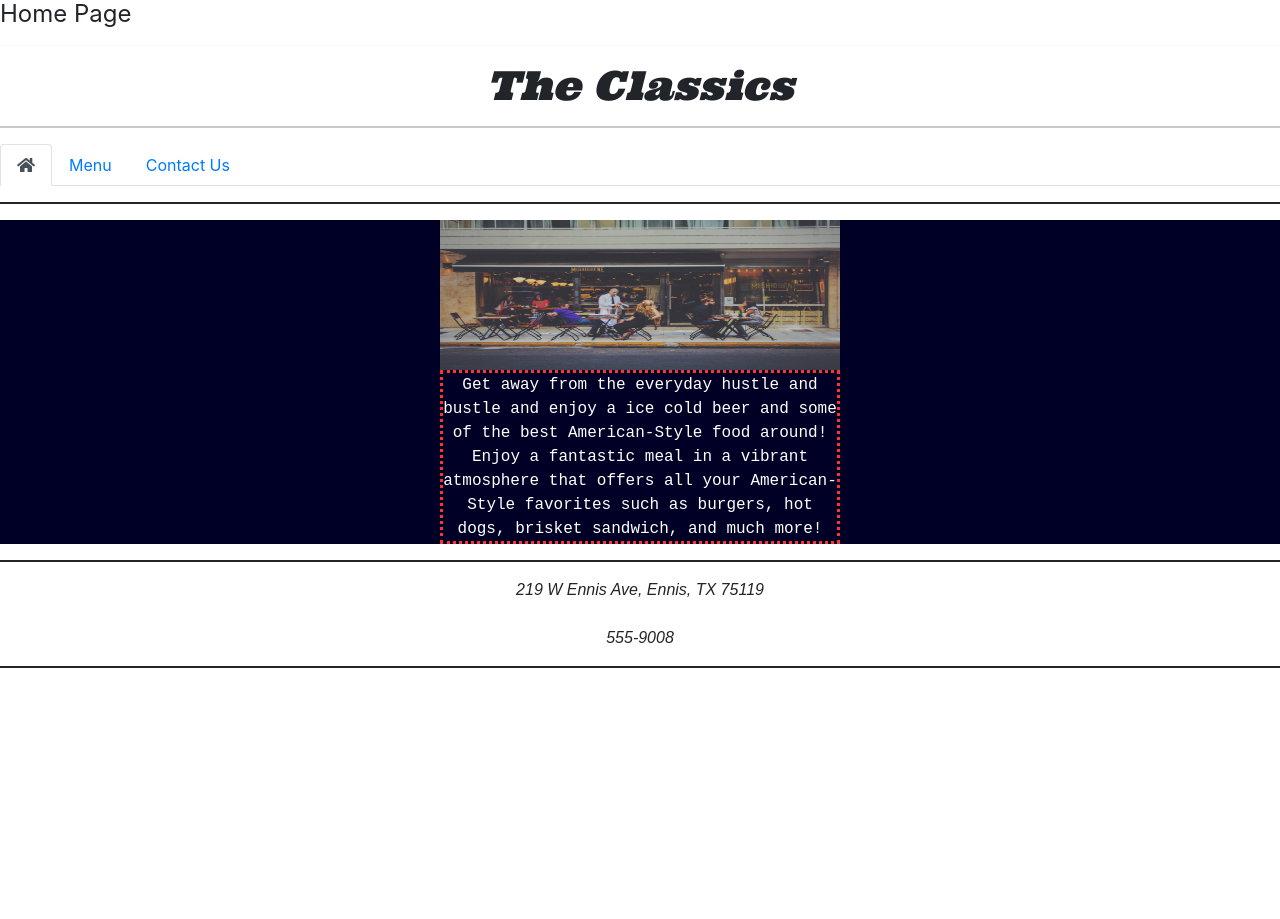
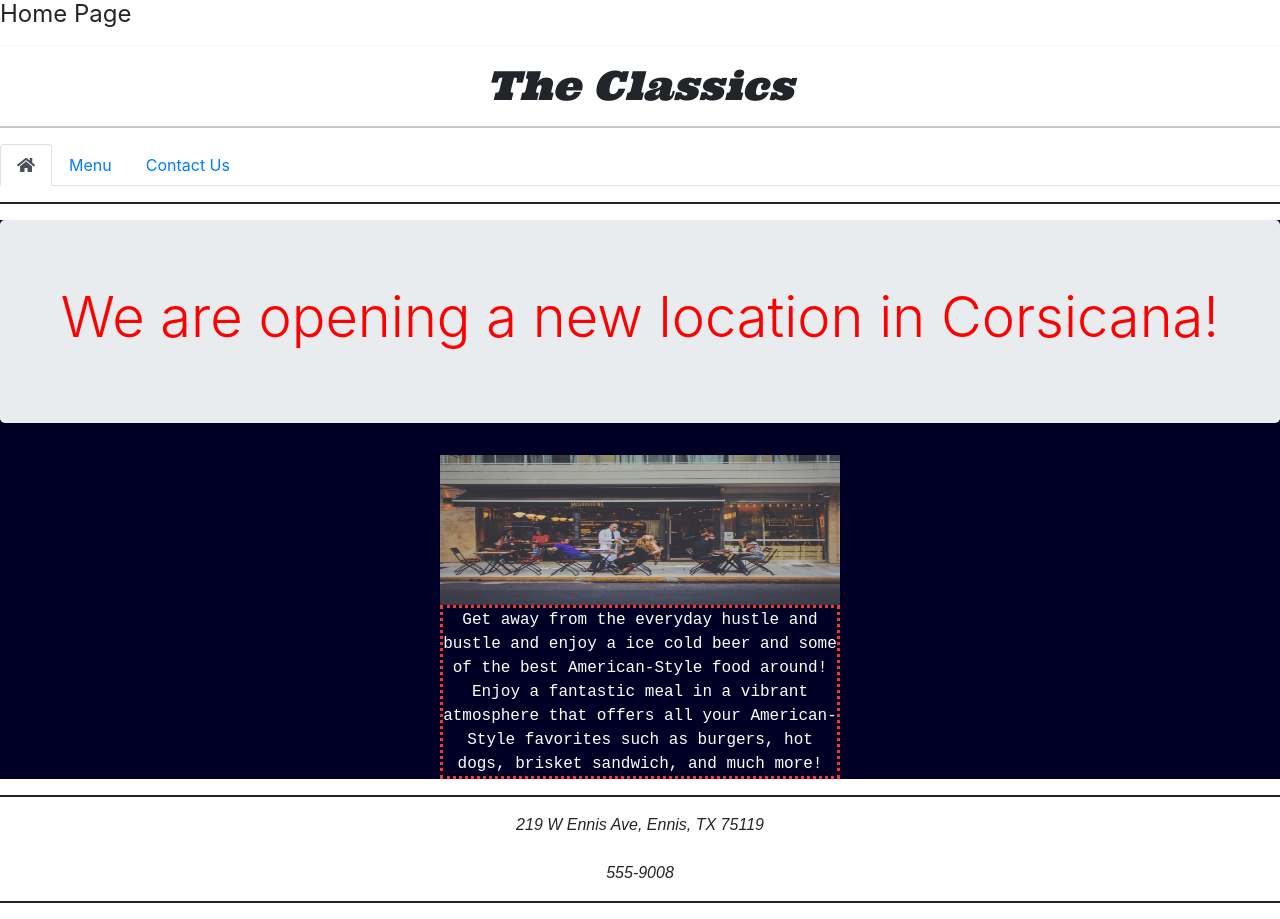
Before and after one commit to moralesr2013/Dev10, a plain HTML site: page RestaurantSite3/home.html in a window 1280 px wide. Before the commit the page ends 800 px from the top, so only its background shows below. Drawn offline with nearby package versions, Linux system fonts and the light colour scheme.

Commit message:
added the jombotron to the home page

```diff
--- a/RestaurantSite3/home.html
+++ b/RestaurantSite3/home.html
@@ -54,6 +54,10 @@
 
         <section>
           <center>
+            <div class="jumbotron">
+              <h2 class="display-4" style="color:red">
+                We are opening a new location in Corsicana!</h2>
+            </div>
           <img class="center" style="width:400px; height:150px" src="images/restaurant.jpg"
           alt="Image of the restaurant"/>
           <article id="desciption">
```
